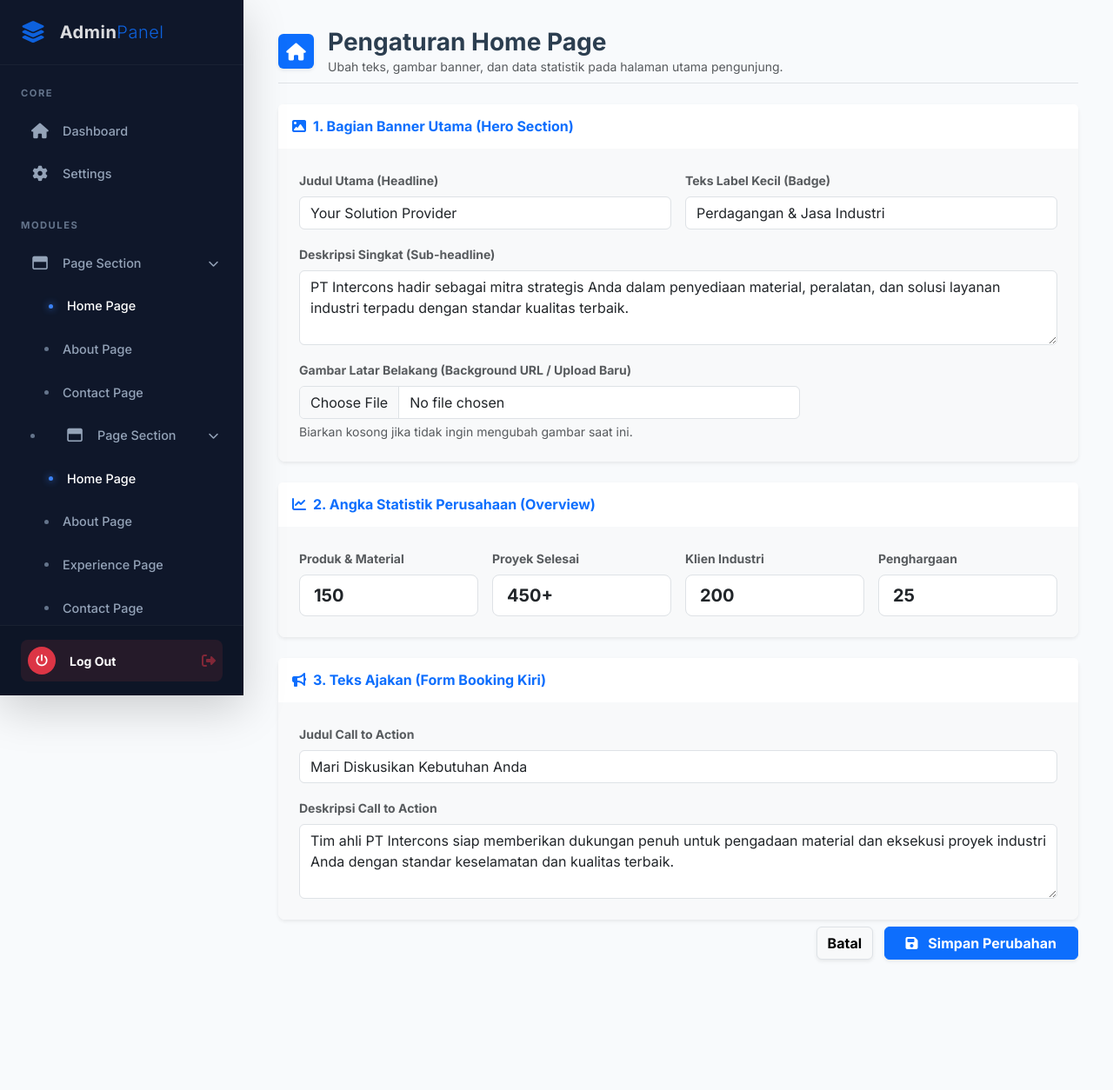
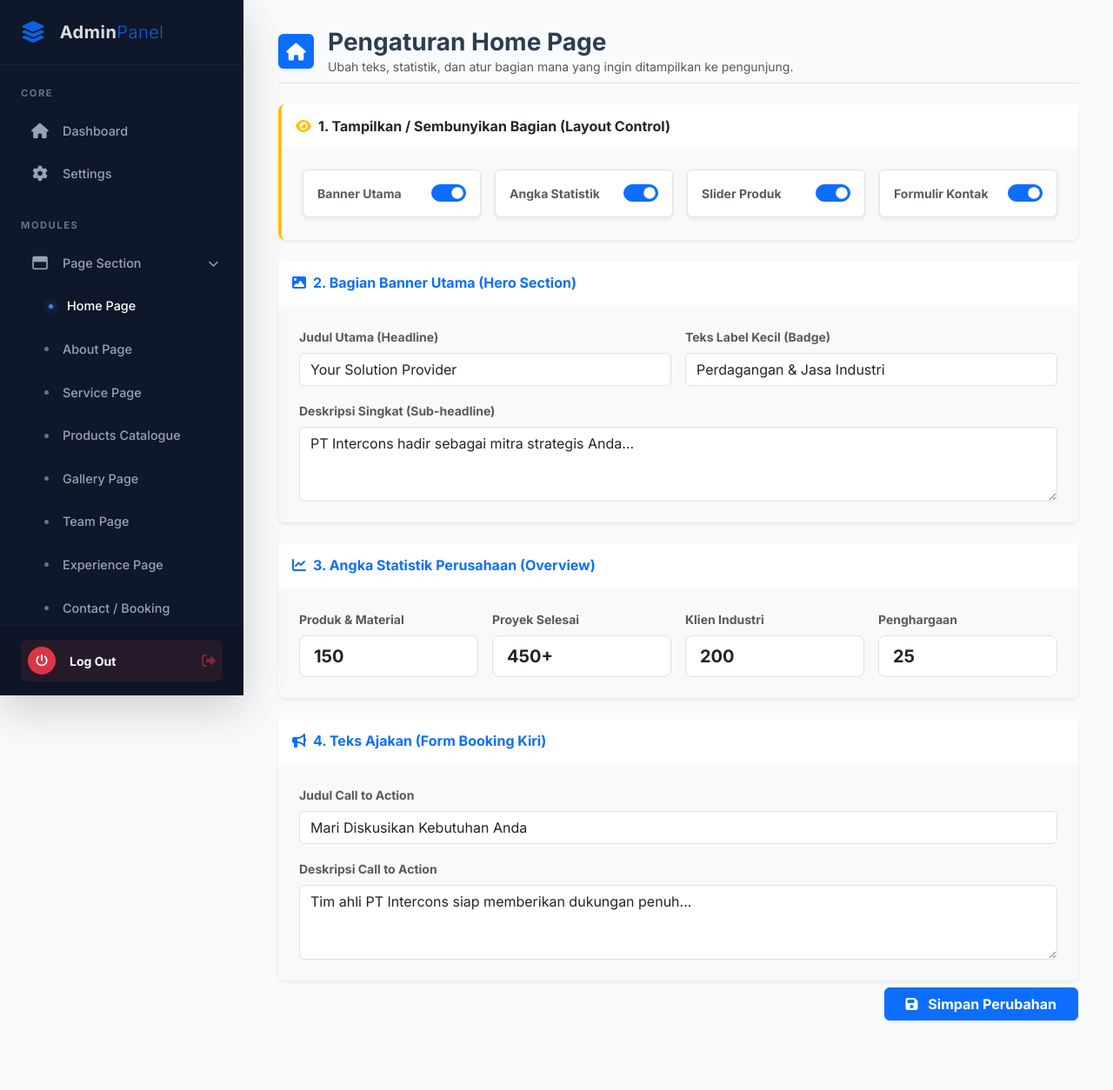
Before and after one commit to Lorrisags/intercons-web, a PHP site: page /index.php?page=admin_home in a window 1280 px wide. Shown: the whole page at 87% size. Before the commit the page ends 1105 px from the top, so only its background shows below. Run offline with PHP 8.4, Linux system fonts and the light colour scheme; a user stored in the database is signed in; data comes from the database, SQL or seed files in the repository.

Commit message:
edit sidebar dan visibilitas

```diff
--- a/views/admin/admin_home.php
+++ b/views/admin/admin_home.php
@@ -1,137 +1,122 @@
 <?php
-/*
- * Path File: /views/admin/admin_home.php
- * Deskripsi: Halaman Admin untuk mengelola konten dinamis di halaman Home (Beranda).
- */
-
-// Memanggil koneksi database
+/* Path File: /views/admin/admin_home.php */
 require_once __DIR__ . '/../../config/database.php';
 $db = (new Database())->getConnection();
 
-// Mengambil seluruh data dari tabel settings
-$query = "SELECT setting_key, setting_value FROM settings";
-$stmt = $db->prepare($query);
+$stmt = $db->prepare("SELECT setting_key, setting_value FROM settings");
 $stmt->execute();
-
 $settings = [];
 while ($row = $stmt->fetch(PDO::FETCH_ASSOC)) {
     $settings[$row['setting_key']] = $row['setting_value'];
 }
 
-// Menyiapkan variabel default jika data di database masih kosong
 $hero_title = isset($settings['hero_title']) ? $settings['hero_title'] : 'Your Solution Provider';
 $hero_badge = isset($settings['hero_badge']) ? $settings['hero_badge'] : 'Perdagangan & Jasa Industri';
-$hero_desc = isset($settings['hero_desc']) ? $settings['hero_desc'] : 'PT Intercons hadir sebagai mitra strategis Anda dalam penyediaan material, peralatan, dan solusi layanan industri terpadu dengan standar kualitas terbaik.';
-
+$hero_desc = isset($settings['hero_desc']) ? $settings['hero_desc'] : 'PT Intercons hadir sebagai mitra strategis Anda...';
 $stat_products = isset($settings['total_products']) ? $settings['total_products'] : '150+';
 $stat_projects = isset($settings['total_projects']) ? $settings['total_projects'] : '450+';
 $stat_clients = isset($settings['total_clients']) ? $settings['total_clients'] : '200+';
 $stat_awards = isset($settings['awards']) ? $settings['awards'] : '25+';
+$cta_title = isset($settings['cta_title']) ? $settings['cta_title'] : 'Mari Diskusikan Kebutuhan Anda';
+$cta_desc = isset($settings['cta_desc']) ? $settings['cta_desc'] : 'Tim ahli PT Intercons siap memberikan dukungan penuh...';
 
-$cta_title = isset($settings['cta_title']) ? $settings['cta_title'] : 'Mari Diskusikan Kebutuhan Anda';
-$cta_desc = isset($settings['cta_desc']) ? $settings['cta_desc'] : 'Tim ahli PT Intercons siap memberikan dukungan penuh untuk pengadaan material dan eksekusi proyek industri Anda dengan standar keselamatan dan kualitas terbaik.';
+// Variabel Visibilitas (Default 1 / Tampil)
+$show_hero = isset($settings['show_hero']) ? $settings['show_hero'] : '1';
+$show_stats = isset($settings['show_stats']) ? $settings['show_stats'] : '1';
+$show_products = isset($settings['show_products']) ? $settings['show_products'] : '1';
+$show_cta = isset($settings['show_cta']) ? $settings['show_cta'] : '1';
 ?>
-<!-- Header Halaman -->
+
 <div class="d-flex align-items-center mb-4 pb-2 border-bottom">
-    <div class="bg-primary text-white rounded p-2 me-3 shadow-sm">
-        <i class="fas fa-home fa-fw fa-lg"></i>
-    </div>
+    <div class="bg-primary text-white rounded p-2 me-3 shadow-sm"><i class="fas fa-home fa-fw fa-lg"></i></div>
     <div>
         <h3 class="mb-0 fw-bold" style="color: #2c3e50;">Pengaturan Home Page</h3>
-        <p class="text-muted mb-0 small">Ubah teks, gambar banner, dan data statistik pada halaman utama pengunjung.</p>
+        <p class="text-muted mb-0 small">Ubah teks, statistik, dan atur bagian mana yang ingin ditampilkan ke pengunjung.</p>
     </div>
 </div>
 
 <form action="process_update_home.php" method="POST" enctype="multipart/form-data">
     <div class="row g-4 mb-5">
 
-        <!-- Bagian 1: Hero Section (Banner Utama) -->
         <div class="col-12">
-            <div class="card border-0 shadow-sm rounded-3">
+            <div class="card border-0 shadow-sm rounded-3 border-start border-4" style="border-color: #ffc107 !important;">
                 <div class="card-header bg-white py-3 border-bottom-0">
-                    <h6 class="fw-bold mb-0 text-primary"><i class="fas fa-image me-2"></i>1. Bagian Banner Utama (Hero Section)</h6>
+                    <h6 class="fw-bold mb-0 text-dark"><i class="fas fa-eye me-2 text-warning"></i>1. Tampilkan / Sembunyikan Bagian (Layout Control)</h6>
                 </div>
                 <div class="card-body p-4 bg-light rounded-bottom-3">
                     <div class="row g-3">
-                        <div class="col-md-6">
-                            <label class="form-label fw-bold text-muted small">Judul Utama (Headline)</label>
-                            <input type="text" class="form-control" name="hero_title" value="<?php echo htmlspecialchars($hero_title); ?>" required>
+                        <div class="col-md-3">
+                            <div class="form-check form-switch p-3 bg-white border rounded shadow-sm d-flex justify-content-between align-items-center">
+                                <label class="form-check-label fw-bold small text-muted mb-0" for="showHero">Banner Utama</label>
+                                <input class="form-check-input m-0" type="checkbox" role="switch" id="showHero" name="show_hero" value="1" <?php echo ($show_hero == '1') ? 'checked' : ''; ?> style="width: 40px; height: 20px; cursor:pointer;">
+                            </div>
                         </div>
-                        <div class="col-md-6">
-                            <label class="form-label fw-bold text-muted small">Teks Label Kecil (Badge)</label>
-                            <input type="text" class="form-control" name="hero_badge" value="<?php echo htmlspecialchars($hero_badge); ?>" required>
+                        <div class="col-md-3">
+                            <div class="form-check form-switch p-3 bg-white border rounded shadow-sm d-flex justify-content-between align-items-center">
+                                <label class="form-check-label fw-bold small text-muted mb-0" for="showStats">Angka Statistik</label>
+                                <input class="form-check-input m-0" type="checkbox" role="switch" id="showStats" name="show_stats" value="1" <?php echo ($show_stats == '1') ? 'checked' : ''; ?> style="width: 40px; height: 20px; cursor:pointer;">
+                            </div>
                         </div>
-                        <div class="col-12">
-                            <label class="form-label fw-bold text-muted small">Deskripsi Singkat (Sub-headline)</label>
-                            <textarea class="form-control" name="hero_desc" rows="3" required><?php echo htmlspecialchars($hero_desc); ?></textarea>
+                        <div class="col-md-3">
+                            <div class="form-check form-switch p-3 bg-white border rounded shadow-sm d-flex justify-content-between align-items-center">
+                                <label class="form-check-label fw-bold small text-muted mb-0" for="showProducts">Slider Produk</label>
+                                <input class="form-check-input m-0" type="checkbox" role="switch" id="showProducts" name="show_products" value="1" <?php echo ($show_products == '1') ? 'checked' : ''; ?> style="width: 40px; height: 20px; cursor:pointer;">
+                            </div>
                         </div>
-                        <div class="col-md-8">
-                            <label class="form-label fw-bold text-muted small">Gambar Latar Belakang (Background URL / Upload Baru)</label>
-                            <input type="file" class="form-control" name="hero_image">
-                            <small class="text-muted mt-1 d-block">Biarkan kosong jika tidak ingin mengubah gambar saat ini.</small>
+                        <div class="col-md-3">
+                            <div class="form-check form-switch p-3 bg-white border rounded shadow-sm d-flex justify-content-between align-items-center">
+                                <label class="form-check-label fw-bold small text-muted mb-0" for="showCta">Formulir Kontak</label>
+                                <input class="form-check-input m-0" type="checkbox" role="switch" id="showCta" name="show_cta" value="1" <?php echo ($show_cta == '1') ? 'checked' : ''; ?> style="width: 40px; height: 20px; cursor:pointer;">
+                            </div>
                         </div>
                     </div>
                 </div>
             </div>
         </div>
 
-        <!-- Bagian 2: Angka Statistik (Overview) -->
         <div class="col-12">
             <div class="card border-0 shadow-sm rounded-3">
                 <div class="card-header bg-white py-3 border-bottom-0">
-                    <h6 class="fw-bold mb-0 text-primary"><i class="fas fa-chart-line me-2"></i>2. Angka Statistik Perusahaan (Overview)</h6>
+                    <h6 class="fw-bold mb-0 text-primary"><i class="fas fa-image me-2"></i>2. Bagian Banner Utama (Hero Section)</h6>
                 </div>
                 <div class="card-body p-4 bg-light rounded-bottom-3">
                     <div class="row g-3">
-                        <div class="col-md-3">
-                            <label class="form-label fw-bold text-muted small">Produk & Material</label>
-                            <input type="text" class="form-control form-control-lg fw-bold" name="stat_products" value="<?php echo htmlspecialchars($stat_products); ?>" required>
-                        </div>
-                        <div class="col-md-3">
-                            <label class="form-label fw-bold text-muted small">Proyek Selesai</label>
-                            <input type="text" class="form-control form-control-lg fw-bold" name="stat_projects" value="<?php echo htmlspecialchars($stat_projects); ?>" required>
-                        </div>
-                        <div class="col-md-3">
-                            <label class="form-label fw-bold text-muted small">Klien Industri</label>
-                            <input type="text" class="form-control form-control-lg fw-bold" name="stat_clients" value="<?php echo htmlspecialchars($stat_clients); ?>" required>
-                        </div>
-                        <div class="col-md-3">
-                            <label class="form-label fw-bold text-muted small">Penghargaan</label>
-                            <input type="text" class="form-control form-control-lg fw-bold" name="stat_awards" value="<?php echo htmlspecialchars($stat_awards); ?>" required>
-                        </div>
+                        <div class="col-md-6"><label class="form-label fw-bold text-muted small">Judul Utama (Headline)</label><input type="text" class="form-control" name="hero_title" value="<?php echo htmlspecialchars($hero_title); ?>" required></div>
+                        <div class="col-md-6"><label class="form-label fw-bold text-muted small">Teks Label Kecil (Badge)</label><input type="text" class="form-control" name="hero_badge" value="<?php echo htmlspecialchars($hero_badge); ?>" required></div>
+                        <div class="col-12"><label class="form-label fw-bold text-muted small">Deskripsi Singkat (Sub-headline)</label><textarea class="form-control" name="hero_desc" rows="3" required><?php echo htmlspecialchars($hero_desc); ?></textarea></div>
                     </div>
                 </div>
             </div>
         </div>
 
-        <!-- Bagian 3: Call to Action (Form Booking) -->
         <div class="col-12">
             <div class="card border-0 shadow-sm rounded-3">
-                <div class="card-header bg-white py-3 border-bottom-0">
-                    <h6 class="fw-bold mb-0 text-primary"><i class="fas fa-bullhorn me-2"></i>3. Teks Ajakan (Form Booking Kiri)</h6>
-                </div>
+                <div class="card-header bg-white py-3 border-bottom-0"><h6 class="fw-bold mb-0 text-primary"><i class="fas fa-chart-line me-2"></i>3. Angka Statistik Perusahaan (Overview)</h6></div>
                 <div class="card-body p-4 bg-light rounded-bottom-3">
                     <div class="row g-3">
-                        <div class="col-md-12">
-                            <label class="form-label fw-bold text-muted small">Judul Call to Action</label>
-                            <input type="text" class="form-control" name="cta_title" value="<?php echo htmlspecialchars($cta_title); ?>" required>
-                        </div>
-                        <div class="col-12">
-                            <label class="form-label fw-bold text-muted small">Deskripsi Call to Action</label>
-                            <textarea class="form-control" name="cta_desc" rows="3" required><?php echo htmlspecialchars($cta_desc); ?></textarea>
-                        </div>
+                        <div class="col-md-3"><label class="form-label fw-bold text-muted small">Produk & Material</label><input type="text" class="form-control form-control-lg fw-bold" name="stat_products" value="<?php echo htmlspecialchars($stat_products); ?>" required></div>
+                        <div class="col-md-3"><label class="form-label fw-bold text-muted small">Proyek Selesai</label><input type="text" class="form-control form-control-lg fw-bold" name="stat_projects" value="<?php echo htmlspecialchars($stat_projects); ?>" required></div>
+                        <div class="col-md-3"><label class="form-label fw-bold text-muted small">Klien Industri</label><input type="text" class="form-control form-control-lg fw-bold" name="stat_clients" value="<?php echo htmlspecialchars($stat_clients); ?>" required></div>
+                        <div class="col-md-3"><label class="form-label fw-bold text-muted small">Penghargaan</label><input type="text" class="form-control form-control-lg fw-bold" name="stat_awards" value="<?php echo htmlspecialchars($stat_awards); ?>" required></div>
                     </div>
                 </div>
             </div>
         </div>
 
-        <!-- Tombol Simpan -->
-        <div class="col-12 text-end mt-2">
-            <button type="reset" class="btn btn-light fw-bold me-2 shadow-sm border">Batal</button>
-            <button type="submit" class="btn btn-primary fw-bold px-4 shadow-sm">
-                <i class="fas fa-save me-2"></i> Simpan Perubahan
-            </button>
+        <div class="col-12">
+            <div class="card border-0 shadow-sm rounded-3">
+                <div class="card-header bg-white py-3 border-bottom-0"><h6 class="fw-bold mb-0 text-primary"><i class="fas fa-bullhorn me-2"></i>4. Teks Ajakan (Form Booking Kiri)</h6></div>
+                <div class="card-body p-4 bg-light rounded-bottom-3">
+                    <div class="row g-3">
+                        <div class="col-md-12"><label class="form-label fw-bold text-muted small">Judul Call to Action</label><input type="text" class="form-control" name="cta_title" value="<?php echo htmlspecialchars($cta_title); ?>" required></div>
+                        <div class="col-12"><label class="form-label fw-bold text-muted small">Deskripsi Call to Action</label><textarea class="form-control" name="cta_desc" rows="3" required><?php echo htmlspecialchars($cta_desc); ?></textarea></div>
+                    </div>
+                </div>
+            </div>
         </div>
 
+        <div class="col-12 text-end mt-2">
+            <button type="submit" class="btn btn-primary fw-bold px-4 shadow-sm"><i class="fas fa-save me-2"></i> Simpan Perubahan</button>
+        </div>
     </div>
 </form>
--- a/views/layouts/admin_header.php
+++ b/views/layouts/admin_header.php
@@ -214,12 +214,12 @@
             <div class="d-flex align-items-center"><i class="fas fa-cog icon-main"></i> Settings</div>
         </a>
 
+
         <div class="menu-heading">Modules</div>
 
-        <!-- Page Section (Dropdown) -->
         <?php
-            // Cek apakah halaman yang dibuka adalah bagian dari menu Page Section
-            $isPageSectionActive = in_array($page, ['admin_home', 'admin_about', 'admin_contact']);
+            // Mengecek apakah halaman saat ini adalah bagian dari admin (agar menu terbuka otomatis)
+            $isPageSectionActive = (isset($_GET['page']) && strpos($_GET['page'], 'admin_') !== false && $page != 'admin');
         ?>
         <a href="#pageSubmenu" data-bs-toggle="collapse" class="nav-link <?php echo !$isPageSectionActive ? 'collapsed' : ''; ?>" aria-expanded="<?php echo $isPageSectionActive ? 'true' : 'false'; ?>">
             <div class="d-flex align-items-center"><i class="far fa-window-maximize icon-main"></i> Page Section</div>
@@ -228,23 +228,12 @@
         <div class="collapse <?php echo $isPageSectionActive ? 'show' : ''; ?>" id="pageSubmenu">
             <a href="?page=admin_home" class="nav-link position-relative <?php echo ($page == 'admin_home') ? 'active-sub text-white' : ''; ?>">Home Page</a>
             <a href="?page=admin_about" class="nav-link position-relative <?php echo ($page == 'admin_about') ? 'active-sub text-white' : ''; ?>">About Page</a>
-            <a href="#" class="nav-link position-relative">Contact Page</a>
-            <?php
-            // Tambahkan 'admin_experience' ke dalam array agar menu terbuka saat halaman diakses
-            $isPageSectionActive = in_array($page, ['admin_home', 'admin_about', 'admin_contact', 'admin_experience']);
-        ?>
-        <a href="#pageSubmenu" data-bs-toggle="collapse" class="nav-link <?php echo !$isPageSectionActive ? 'collapsed' : ''; ?>" aria-expanded="<?php echo $isPageSectionActive ? 'true' : 'false'; ?>">
-            <div class="d-flex align-items-center"><i class="far fa-window-maximize icon-main"></i> Page Section</div>
-            <i class="fas fa-chevron-right"></i>
-        </a>
-        <div class="collapse <?php echo $isPageSectionActive ? 'show' : ''; ?>" id="pageSubmenu">
-            <a href="?page=admin_home" class="nav-link position-relative <?php echo ($page == 'admin_home') ? 'active-sub text-white' : ''; ?>">Home Page</a>
-            <a href="?page=admin_about" class="nav-link position-relative <?php echo ($page == 'admin_about') ? 'active-sub text-white' : ''; ?>">About Page</a>
-
+            <a href="?page=admin_service" class="nav-link position-relative <?php echo ($page == 'admin_service') ? 'active-sub text-white' : ''; ?>">Service Page</a>
+            <a href="?page=admin_products" class="nav-link position-relative <?php echo ($page == 'admin_products') ? 'active-sub text-white' : ''; ?>">Products Catalogue</a>
+            <a href="?page=admin_gallery" class="nav-link position-relative <?php echo ($page == 'admin_gallery') ? 'active-sub text-white' : ''; ?>">Gallery Page</a>
+            <a href="?page=admin_team" class="nav-link position-relative <?php echo ($page == 'admin_team') ? 'active-sub text-white' : ''; ?>">Team Page</a>
             <a href="?page=admin_experience" class="nav-link position-relative <?php echo ($page == 'admin_experience') ? 'active-sub text-white' : ''; ?>">Experience Page</a>
-
-            <a href="#" class="nav-link position-relative">Contact Page</a>
-        </div>
+            <a href="?page=admin_contact" class="nav-link position-relative <?php echo ($page == 'admin_contact') ? 'active-sub text-white' : ''; ?>">Contact / Booking</a>
         </div>
 
         <!-- Captcha Section (Dropdown) -->
```
Also changed, not shown: process_update_home.php (+10 -13 lines), views/pages/home.php (+41 -72 lines).
